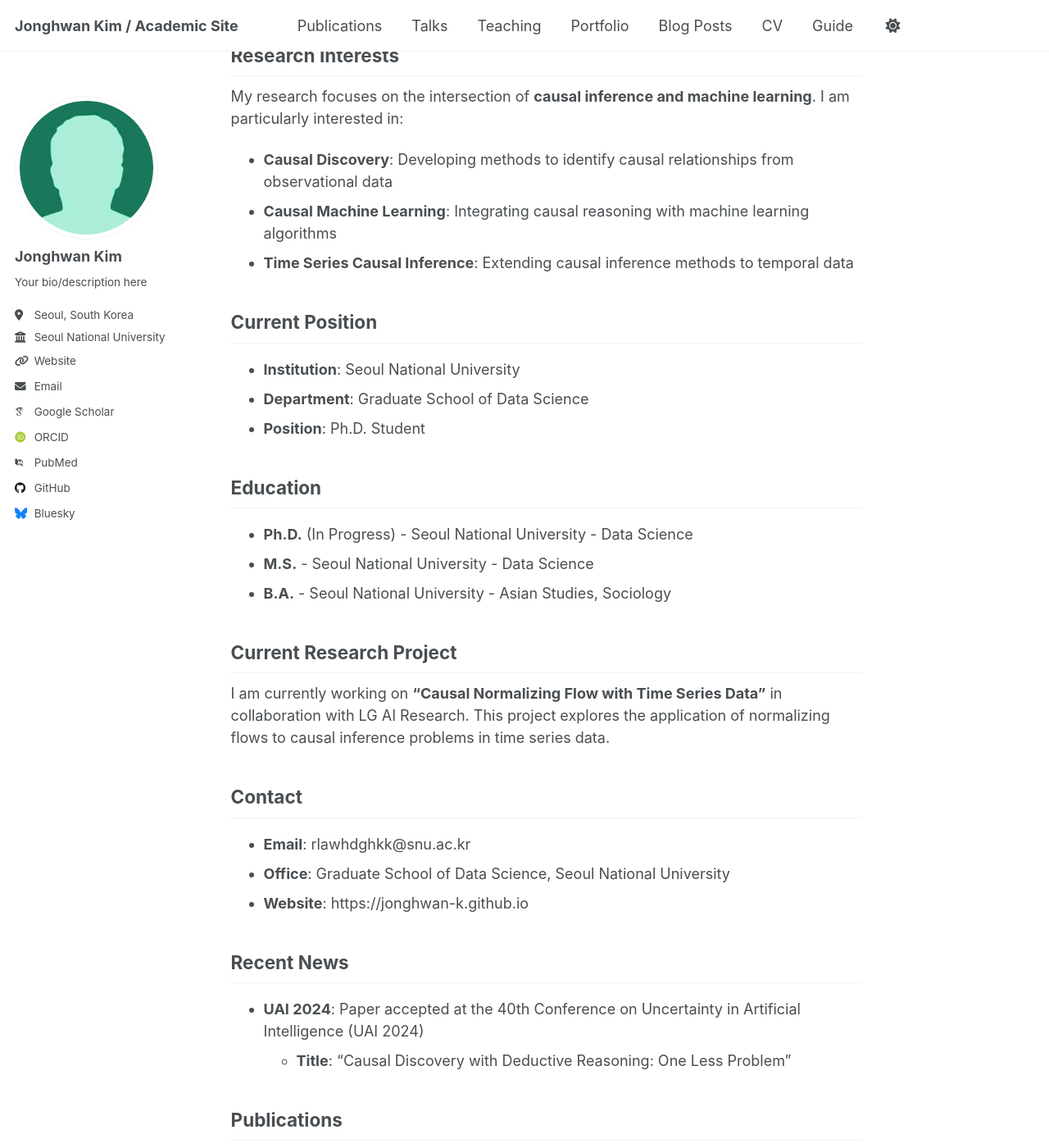
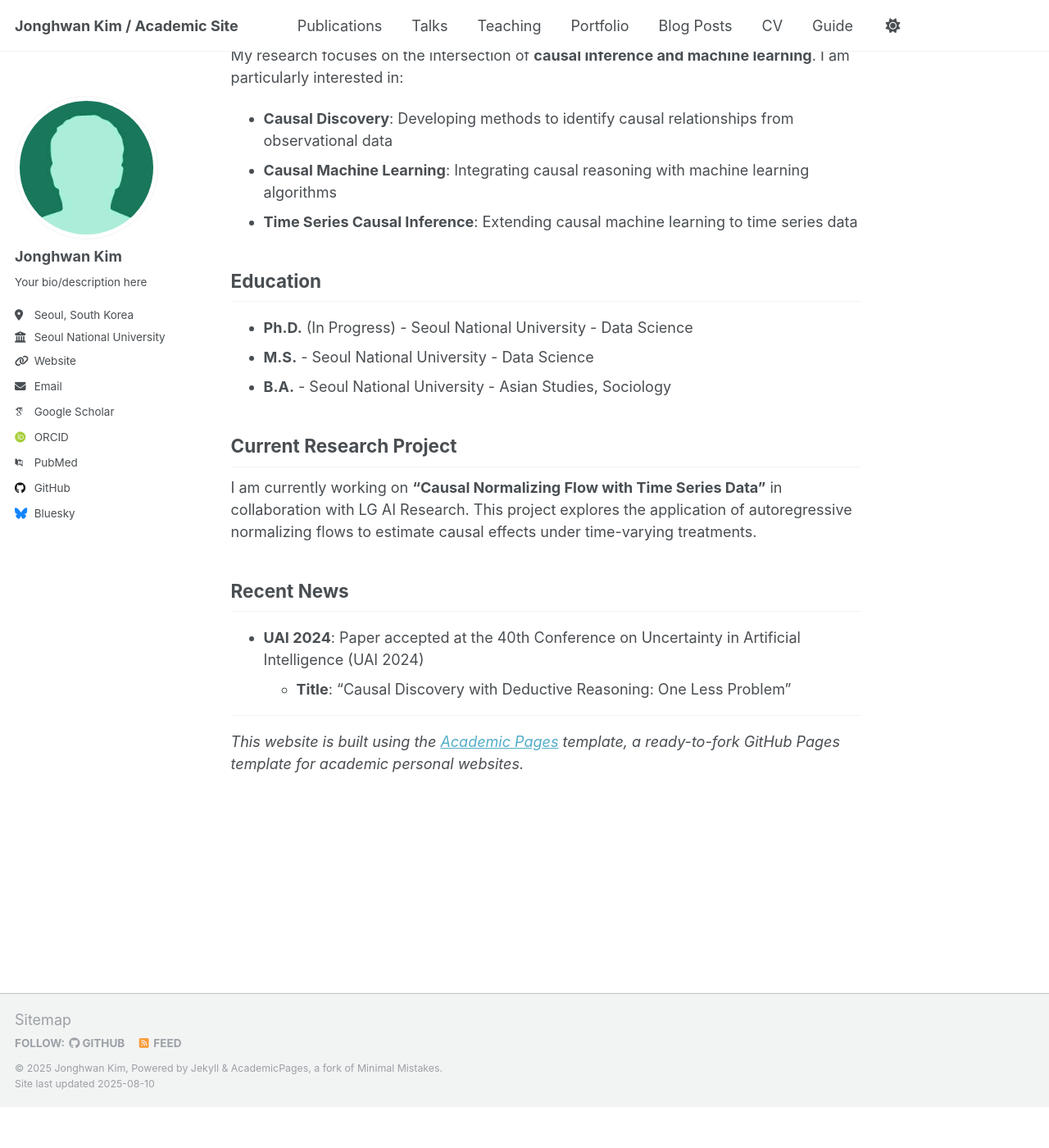
Before and after one commit to JongHwan-K/JongHwan-K.github.io, a Jekyll site: the page built from _pages/about.md, in a window 1280 px wide and 1400 px high, scrolled down 237 px. Shown: the whole window at 82% size. Built offline with Jekyll 4.4.1, drawn with Linux system fonts in a browser that asks for light colours; some web fonts are replaced; a script that is not in the unit is left out; after the commit the page ends 1587 px from its top, so only the background shows below that; some of the changed text lies outside the part shown.

Commit message:
Update research interests and delete unnecessary venues

```diff
--- a/_pages/about.md
+++ b/_pages/about.md
@@ -17,13 +15,8 @@ My research focuses on the intersection of **causal inference and machine learni
 
 - **Causal Discovery**: Developing methods to identify causal relationships from observational data
 - **Causal Machine Learning**: Integrating causal reasoning with machine learning algorithms
-- **Time Series Causal Inference**: Extending causal inference methods to temporal data
+- **Time Series Causal Inference**: Extending causal machine learning to time series data
 
-## Current Position
-
-- **Institution**: Seoul National University
-- **Department**: Graduate School of Data Science
-- **Position**: Ph.D. Student
 
 ## Education
 
@@ -33,31 +26,14 @@ My research focuses on the intersection of **causal inference and machine learni
 
 ## Current Research Project
 
-I am currently working on **"Causal Normalizing Flow with Time Series Data"** in collaboration with LG AI Research. This project explores the application of normalizing flows to causal inference problems in time series data.
+I am currently working on **"Causal Normalizing Flow with Time Series Data"** in collaboration with LG AI Research. This project explores the application of autoregressive normalizing flows to estimate causal effects under time-varying treatments.
 
-## Contact
-
-- **Email**: rlawhdghkk@snu.ac.kr
-- **Office**: Graduate School of Data Science, Seoul National University
-- **Website**: https://jonghwan-k.github.io
 
 ## Recent News
 
 - **UAI 2024**: Paper accepted at the 40th Conference on Uncertainty in Artificial Intelligence (UAI 2024)
   - **Title**: "Causal Discovery with Deductive Reasoning: One Less Problem"
 
-## Publications
-
-Please see my [Publications](/publications/) page for a complete list of my work.
-
-## Talks and Presentations
-
-For information about my recent talks and presentations, visit my [Talks](/talks/) page.
-
-## Teaching
-
-Information about my teaching experience can be found on my [Teaching](/teaching/) page.
-
 ---
 
 *This website is built using the [Academic Pages](https://github.com/academicpages/academicpages.github.io) template, a ready-to-fork GitHub Pages template for academic personal websites.*
```
Also changed, not shown: other parts of _pages/about.md (+0 -2 lines).
